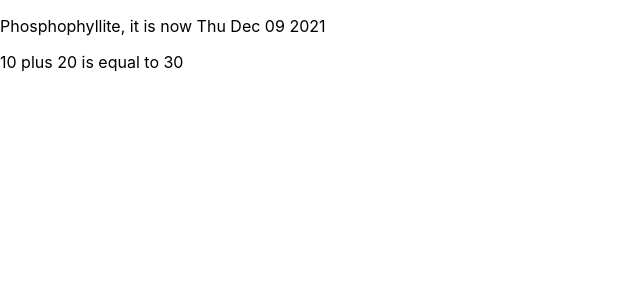
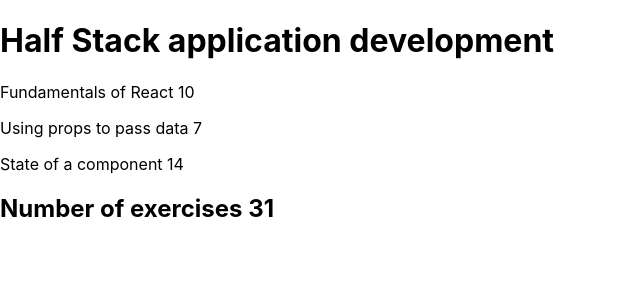
Before and after one commit to HrHrM/Fullstack-Open-2021, a React (Vite) app in the folder FullStack-Open-2021-Course/: page / in a window 1280 px wide. Shown: the top 300 px of the page, without its empty margins (0-640 px from the left). Built offline with nearby package versions, Linux system fonts and the light colour scheme.

Commit message:
Started 1.1-1.2

```diff
--- a/FullStack-Open-2021-Course/src/App.jsx
+++ b/FullStack-Open-2021-Course/src/App.jsx
@@ -1,31 +1,38 @@
 import { useState } from 'react'
-import logo from './logo.svg'
+import logo         from './logo.svg'
 import './App.css'
+import Header       from './Components/Header'
+import Content      from './Components/Content'
+import Footer       from './Components/Footer'
 
-function App () {
+const App = () => {
 
-  console.log('Initialized phos')
-  const now = new Date()
-  console.log(now)
-  const a = 10
-  const b = 20
-  console.log(`The total is ${a + b}`)
+  const course     = 'Half Stack application development'
+  const part1      = 'Fundamentals of React'
+  const exercises1 = 10
+  const part2      = 'Using props to pass data'
+  const exercises2 = 7
+  const part3      = 'State of a component'
+  const exercises3 = 14
 
   return (
     <div>
-      <p>
-        Phosphophyllite, it is now {now.toDateString()}
-      </p>
-      <p>
-        {a} plus {b} is equal to {a + b}
-
-      </p>
+      <Header course = {course} />
+      <Content part1      = {part1}
+               part2      = {part2}
+               part3      = {part3}
+               exercises1 = {exercises1}
+               exercises2 = {exercises2}
+               exercises3 = {exercises3} />
+      <Footer exercises1 = {exercises1}
+              exercises2 = {exercises2}
+              exercises3 = {exercises3} />
     </div>
-
   )
 }
 
 export default App
+
 
 
 //------------------Codigo Base de la aplicacion----------------------------
@@ -71,3 +78,53 @@ export default App
 // }
 
 // export default App
+
+
+
+//------------------Aplicación de prueba------------------------
+// const Hello = (props) => {
+//   console.log(`${props.name} added with Home component`)
+//   return(
+//     <div>
+//       <p>Hello, {props.name}, your age is {props.age} old </p>
+//     </div>
+//   )
+// }
+
+// const Footer = () => {
+//   console.log('footer initialized')
+//   return(
+//     <div>
+//       Greetings, App created by <a href='https://github.com/HrHrM'>Johnny Bohorquez</a>
+//     </div>
+//   )
+// }
+
+// const App = () => {
+
+//   console.log('Initialized phos')
+//   const now = new Date()
+//   console.log(now)
+//   const a = 10
+//   const b = 20
+//   console.log(`The total is ${a + b}`)
+//   const name = 'Antarc'
+//   const age  = 40
+
+//   return (
+//     <>
+//       <p>
+//         Phosphophyllite, it is now {now.toDateString()}
+//       </p>
+//       <p>
+//         {a} plus {b} is equal to {a + b}
+//       </p>
+//       <Hello name = 'Shinsha'  age = {26 + 10} />
+//       <Hello name = {name}     age = {age} />
+//       <Footer />
+//     </>
+
+//   )
+// }
+
+// export default App
--- /dev/null
+++ b/FullStack-Open-2021-Course/src/Components/Content.jsx
@@ -0,0 +1,20 @@
+import React from "react"
+
+const Content = (props) => {
+    console.log('Initialized Content')
+    return(
+        <>
+            <p>
+                {props.part1} {props.exercises1}
+            </p>
+            <p>
+                {props.part2} {props.exercises2}
+            </p>
+            <p>
+                {props.part3} {props.exercises3}
+            </p>
+        </>
+    )
+}
+
+export default Content
--- /dev/null
+++ b/FullStack-Open-2021-Course/src/Components/Footer.jsx
@@ -0,0 +1,12 @@
+import React from "react"
+
+const Footer = (props) => {
+    console.log('Initialized footer')
+    return(
+        <>
+            <h2>Number of exercises {props.exercises1 + props.exercises2 + props.exercises3}</h2>
+        </>
+    )
+}
+
+export default Footer
--- /dev/null
+++ b/FullStack-Open-2021-Course/src/Components/Header.jsx
@@ -0,0 +1,12 @@
+import React from "react"
+
+const Header = ({course}) => {
+    console.log('Initialized header')
+    return(
+        <>
+            <h1> {course} </h1>
+        </>
+    )
+}
+
+export default Header
```
